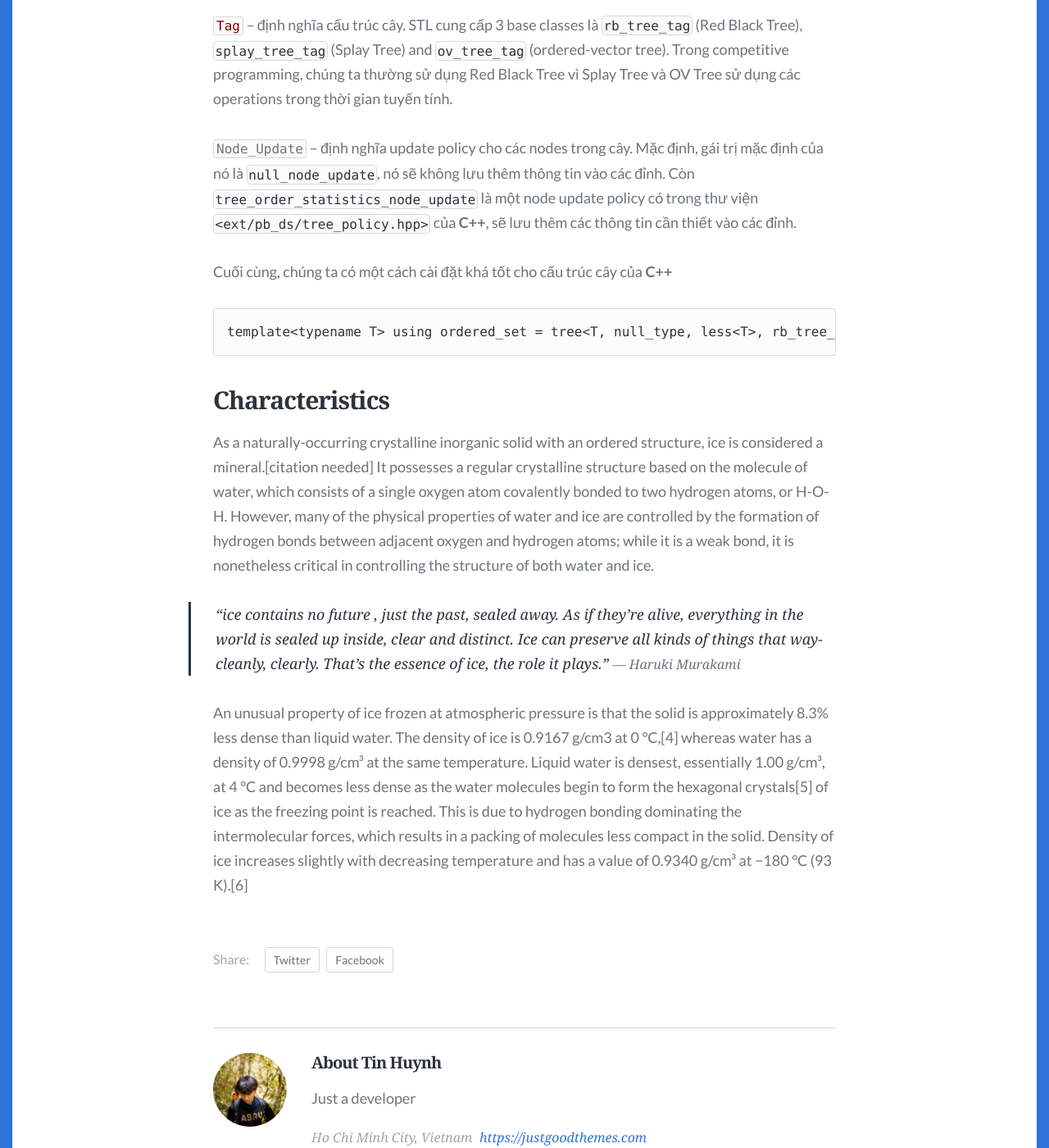
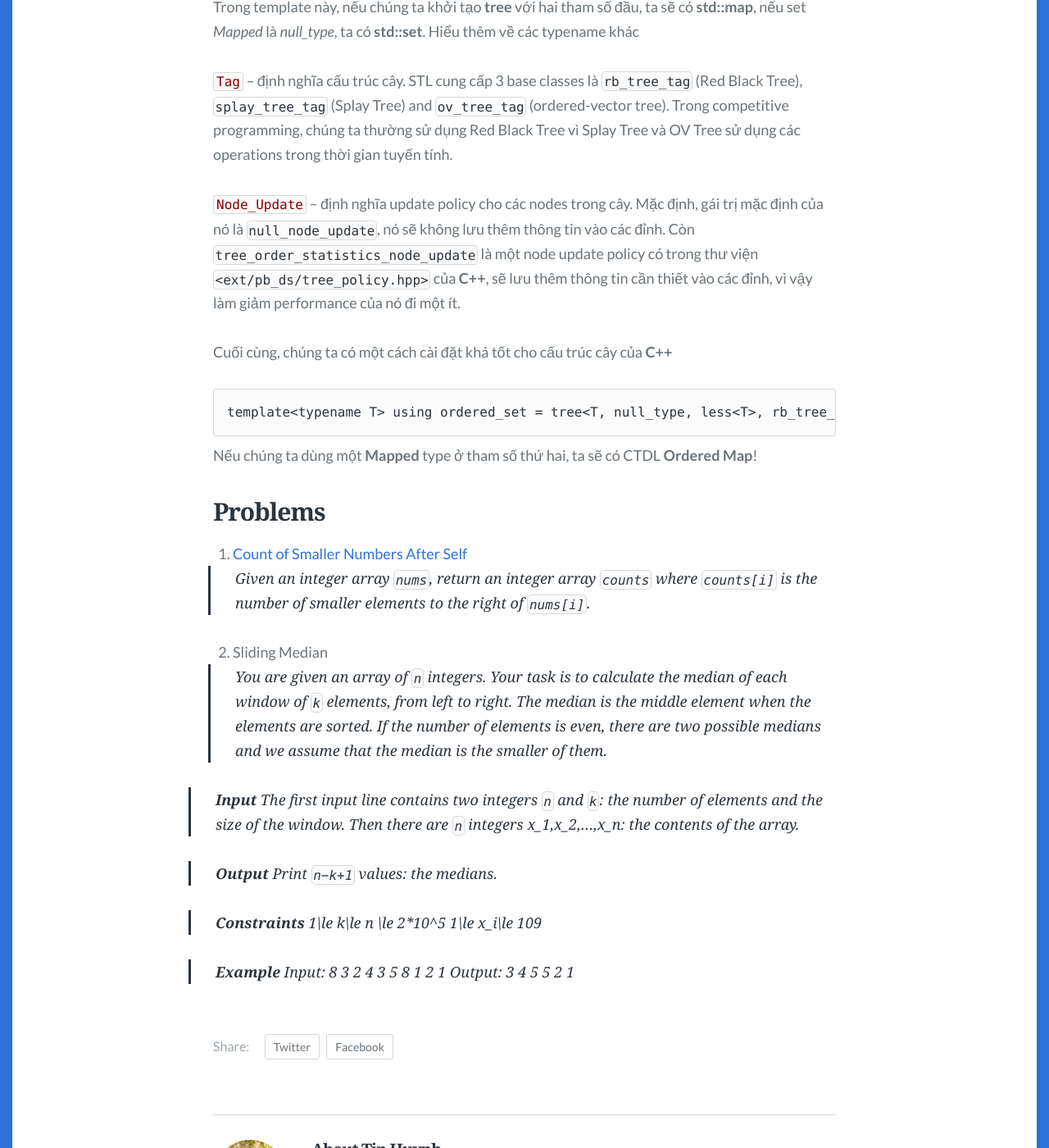
Before and after one commit to httin/httin.github.io, a Jekyll site: the page built from _posts/2023-06-23-Ordered-Set-data-structure-in-C++.md, in a window 1280 px wide and 1400 px high, scrolled down 3169 px. Shown: the whole window at 82% size. Built offline with Jekyll 4.4.1, drawn with Linux system fonts in a browser that asks for light colours; some web fonts are replaced; comment, search, counter and statistics services are not loaded; some of the changed text lies outside the part shown.

Commit message:
add problems

````diff
--- a/_posts/2023-06-23-Ordered-Set-data-structure-in-C++.md
+++ b/_posts/2023-06-23-Ordered-Set-data-structure-in-C++.md
@@ -27,9 +27,9 @@ using namespace __gnu_pbds;
 template<typename T> using ordered_set = tree<T, null_type, less<T>, rb_tree_tag, tree_order_statistics_node_update>;
 {% endhighlight %}
 
-Ngoài ra, ta có thể sử dụng `#include <ext/pb_ds/detail/standard_policies.hpp>`{:.cpp} thay cho việc include hai thư viện `<ext/pb_ds/assoc_container.hpp>` và `<ext/pb_ds/tree_policy.hpp>` vì chúng đã có trong `<ext/pb_ds/detail/standard_policies.hpp>`
+Ngoài ra, ta có thể sử dụng `#include <ext/pb_ds/detail/standard_policies.hpp>`{:.cpp} thay cho việc include hai thư viện `<ext/pb_ds/assoc_container.hpp>` và `<ext/pb_ds/tree_policy.hpp>` vì chúng đã có trong `<ext/pb_ds/detail/standard_policies.hpp>`.
 
-Ví dụ
+Ví dụ,
 ```cpp
 ordered_set T;
 T.insert(1);
@@ -49,6 +49,8 @@ cout<<T.order_of_key(3)<<endl;   // 2
 cout<<T.order_of_key(4)<<endl;   // 2
 cout<<T.order_of_key(400)<<endl; // 5
 ```
+
+Một ví dụ khác ở https://opensource.apple.com/source/llvmgcc42/llvmgcc42-2336.9/libstdc++-v3/testsuite/ext/pb_ds/example/tree_order_statistics.cc
 
 ## Deep Dive
 Trong đó, cấu trúc tree-based được định nghĩa như sau
@@ -86,7 +88,7 @@ Trong template này, nếu chúng ta khởi tạo **tree** với hai tham số
 
 <code class="codeforces" style="color:#800; font-family:Consolas;">Tag</code> -- định nghĩa cấu trúc cây. STL cung cấp 3 base classes là `rb_tree_tag` (Red Black Tree), `splay_tree_tag` (Splay Tree) and `ov_tree_tag` (ordered-vector tree). Trong competitive programming, chúng ta thường sử dụng Red Black Tree vì Splay Tree và OV Tree sử dụng các operations trong thời gian tuyến tính.
 
-<code class="codeforces">Node_Update</code> -- định nghĩa update policy cho các nodes trong cây. Mặc định, gái trị mặc định của nó là `null_node_update`, nó sẽ không lưu thêm thông tin vào các đỉnh. Còn `tree_order_statistics_node_update` là một node update policy có trong thư viện `<ext/pb_ds/tree_policy.hpp>` của **C++**, sẽ lưu thêm các thông tin cần thiết vào các đỉnh.
+<code class="codeforces" style="color:#800; font-family:Consolas;">Node_Update</code> -- định nghĩa update policy cho các nodes trong cây. Mặc định, gái trị mặc định của nó là `null_node_update`, nó sẽ không lưu thêm thông tin vào các đỉnh. Còn `tree_order_statistics_node_update` là một node update policy có trong thư viện `<ext/pb_ds/tree_policy.hpp>` của **C++**, sẽ lưu thêm thông tin cần thiết vào các đỉnh, vì vậy làm giảm performance của nó đi một ít.
 
 Cuối cùng, chúng ta có một cách cài đặt khá tốt cho cấu trúc cây của **C++**
 
@@ -94,12 +96,28 @@ Cuối cùng, chúng ta có một cách cài đặt khá tốt cho cấu trúc c
 template<typename T> using ordered_set = tree<T, null_type, less<T>, rb_tree_tag, tree_order_statistics_node_update>;
 {% endhighlight %}
 
+Nếu chúng ta dùng một **Mapped** type ở tham số thứ hai, ta sẽ có CTDL **Ordered Map**!
 
-## Characteristics
+## Problems
+1. [Count of Smaller Numbers After Self](https://leetcode.com/problems/count-of-smaller-numbers-after-self/description/)
+> Given an integer array `nums`, return an integer array `counts` where `counts[i]` is the number of smaller elements to the right of `nums[i]`.
+2. Sliding Median
+> You are given an array of `n` integers. Your task is to calculate the median of each window of `k` elements, from left to right. The median is the middle element when the elements are sorted. If the number of elements is even, there are two possible medians and we assume that the median is the smaller of them.
 
-As a naturally-occurring crystalline inorganic solid with an ordered structure, ice is considered a mineral.[citation needed] It possesses a regular crystalline structure based on the molecule of water, which consists of a single oxygen atom covalently bonded to two hydrogen atoms, or H-O-H. However, many of the physical properties of water and ice are controlled by the formation of hydrogen bonds between adjacent oxygen and hydrogen atoms; while it is a weak bond, it is nonetheless critical in controlling the structure of both water and ice.
+> **Input**
+> The first input line contains two integers `n` and `k`: the number of elements and the size of the window.
+> Then there are `n` integers x_1,x_2,…,x_n: the contents of the array.
 
-> “ice contains no future , just the past, sealed away. As if they're alive, everything in the world is sealed up inside, clear and distinct. Ice can preserve all kinds of things that way- cleanly, clearly. That's the essence of ice, the role it plays.”
-> <cite>― Haruki Murakami</cite>
+> **Output**
+> Print `n−k+1` values: the medians.
 
-An unusual property of ice frozen at atmospheric pressure is that the solid is approximately 8.3% less dense than liquid water. The density of ice is 0.9167 g/cm3 at 0 °C,[4] whereas water has a density of 0.9998 g/cm³ at the same temperature. Liquid water is densest, essentially 1.00 g/cm³, at 4 °C and becomes less dense as the water molecules begin to form the hexagonal crystals[5] of ice as the freezing point is reached. This is due to hydrogen bonding dominating the intermolecular forces, which results in a packing of molecules less compact in the solid. Density of ice increases slightly with decreasing temperature and has a value of 0.9340 g/cm³ at −180 °C (93 K).[6]
+> **Constraints**
+> 1\le k\le n \le 2*10^5
+> 1\le x_i\le 109
+
+> **Example**
+> Input:
+> 8 3
+> 2 4 3 5 8 1 2 1
+> Output:
+> 3 4 5 5 2 1
````
